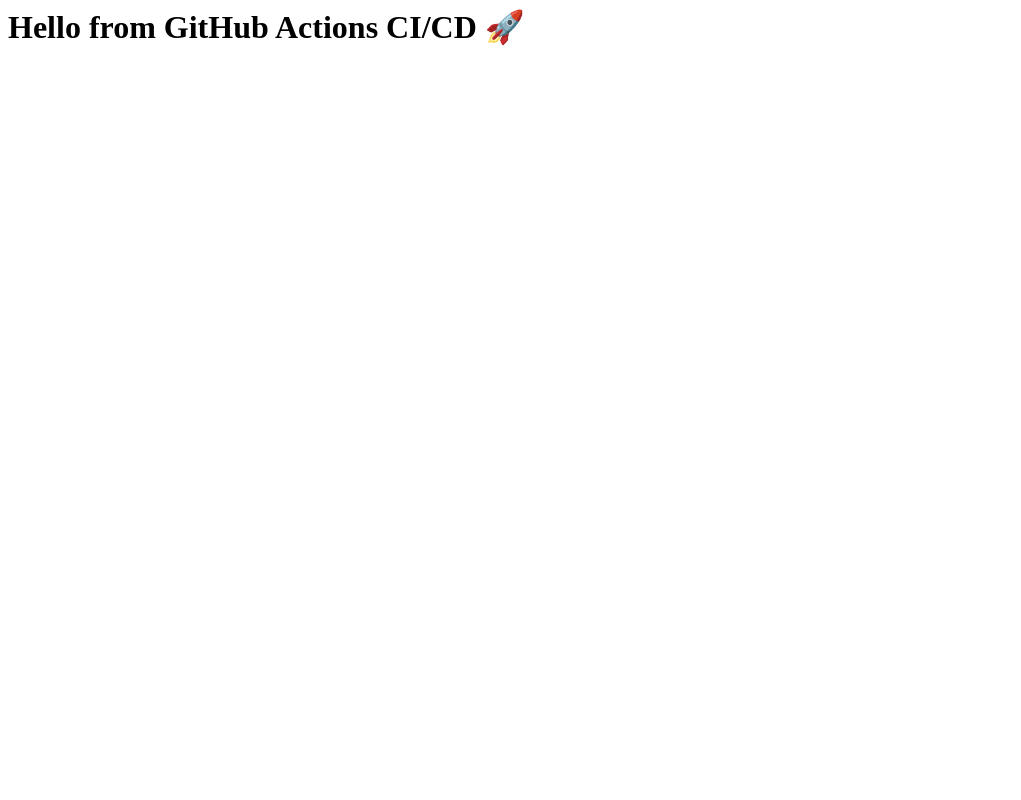
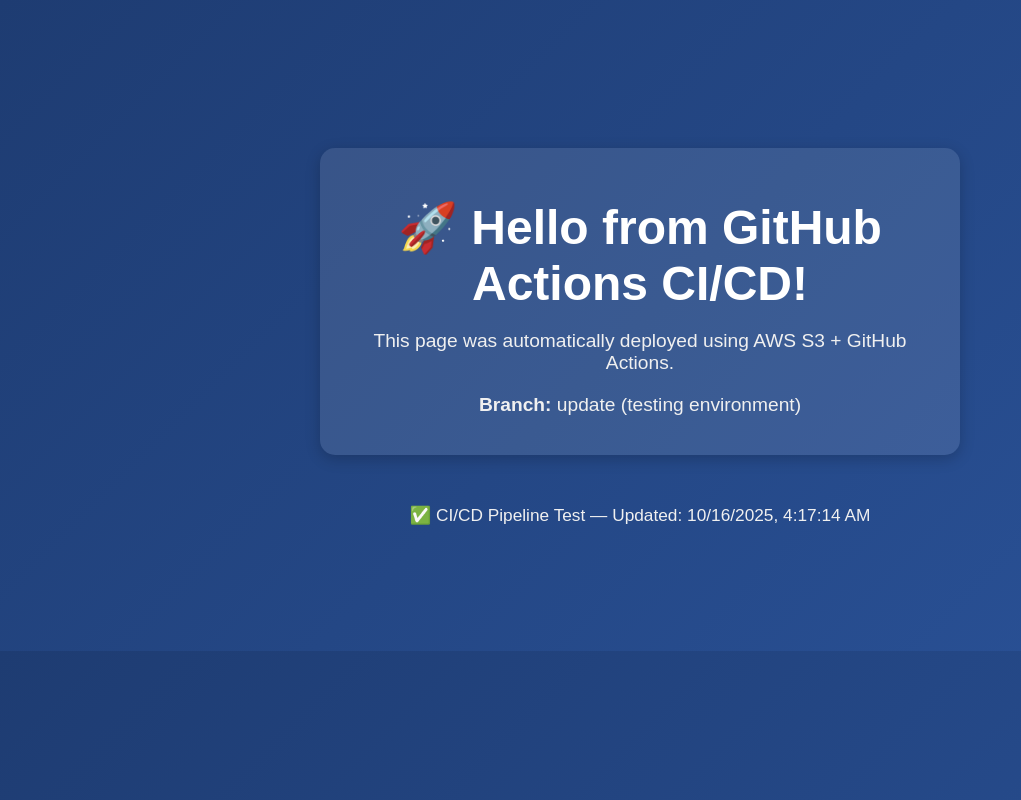
Before and after one commit to AmarAZ59/my-aws-cicd-demo, a plain HTML site: page index.html in a window 1280 px wide. Shown: the whole page, without its empty margins (0-1021 px from the left). Drawn offline with Linux system fonts and the light colour scheme.

Commit message:
Update website content for testing

```diff
--- a/index.html
+++ b/index.html
@@ -1 +1,58 @@
-<h1>Hello from GitHub Actions CI/CD 🚀</h1>
+<!DOCTYPE html>
+<html lang="en">
+<head>
+  <meta charset="UTF-8" />
+  <meta name="viewport" content="width=device-width, initial-scale=1.0" />
+  <title>My CI/CD Test Page</title>
+  <style>
+    body {
+      font-family: Arial, Helvetica, sans-serif;
+      background: linear-gradient(135deg, #1e3c72, #2a5298);
+      color: white;
+      text-align: center;
+      padding: 100px 20px;
+    }
+    h1 {
+      font-size: 3em;
+      margin-bottom: 10px;
+      animation: fadeIn 2s ease-in-out;
+    }
+    p {
+      font-size: 1.2em;
+      color: #f0f0f0;
+    }
+    .card {
+      background: rgba(255, 255, 255, 0.1);
+      padding: 20px;
+      border-radius: 15px;
+      max-width: 600px;
+      margin: 40px auto;
+      box-shadow: 0 4px 15px rgba(0,0,0,0.2);
+    }
+    .footer {
+      margin-top: 50px;
+      font-size: 0.9em;
+      color: #ddd;
+    }
+    @keyframes fadeIn {
+      from { opacity: 0; transform: translateY(-20px); }
+      to { opacity: 1; transform: translateY(0); }
+    }
+  </style>
+</head>
+<body>
+  <div class="card">
+    <h1>🚀 Hello from GitHub Actions CI/CD!</h1>
+    <p>This page was automatically deployed using AWS S3 + GitHub Actions.</p>
+    <p><strong>Branch:</strong> update (testing environment)</p>
+  </div>
+
+    <div class="footer">
+      <p>✅ CI/CD Pipeline Test — Updated: <span id="date"></span></p>
+    </div>
+
+  <script>
+    document.getElementById("date").textContent = new Date().toLocaleString();
+  </script>
+</body>
+</html>
```
